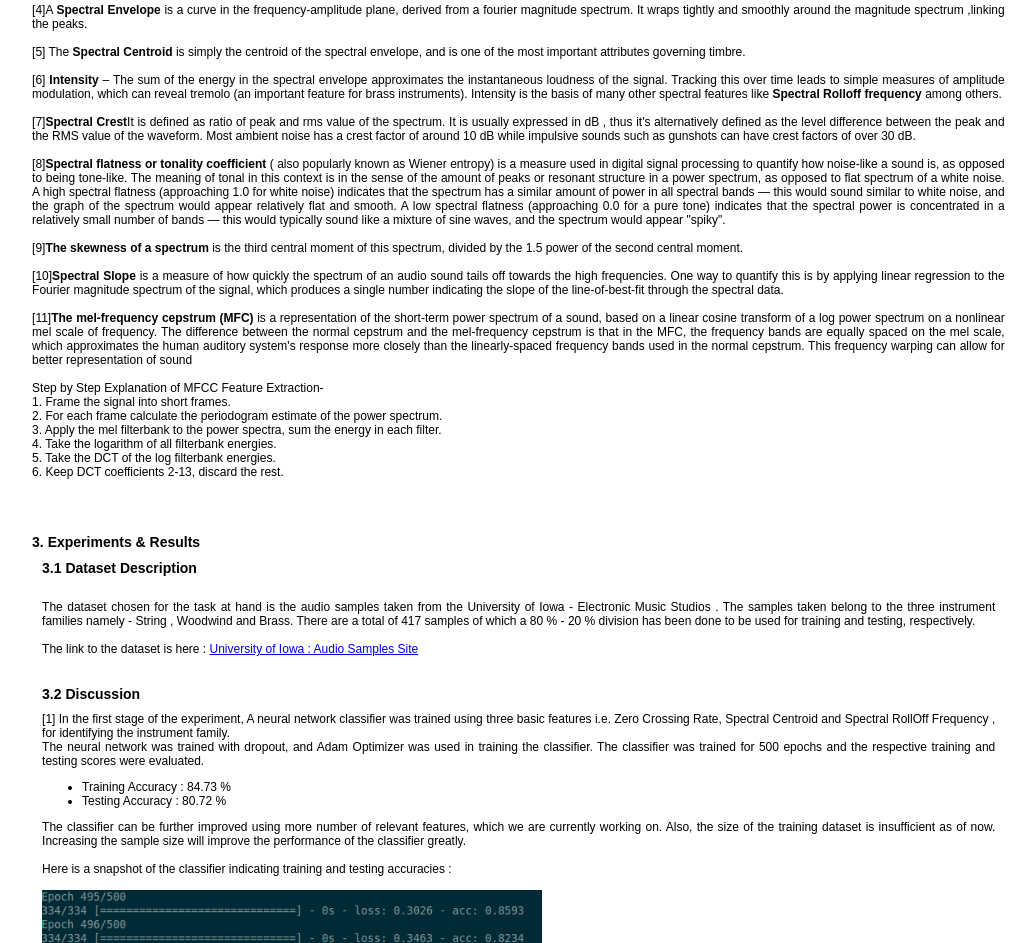
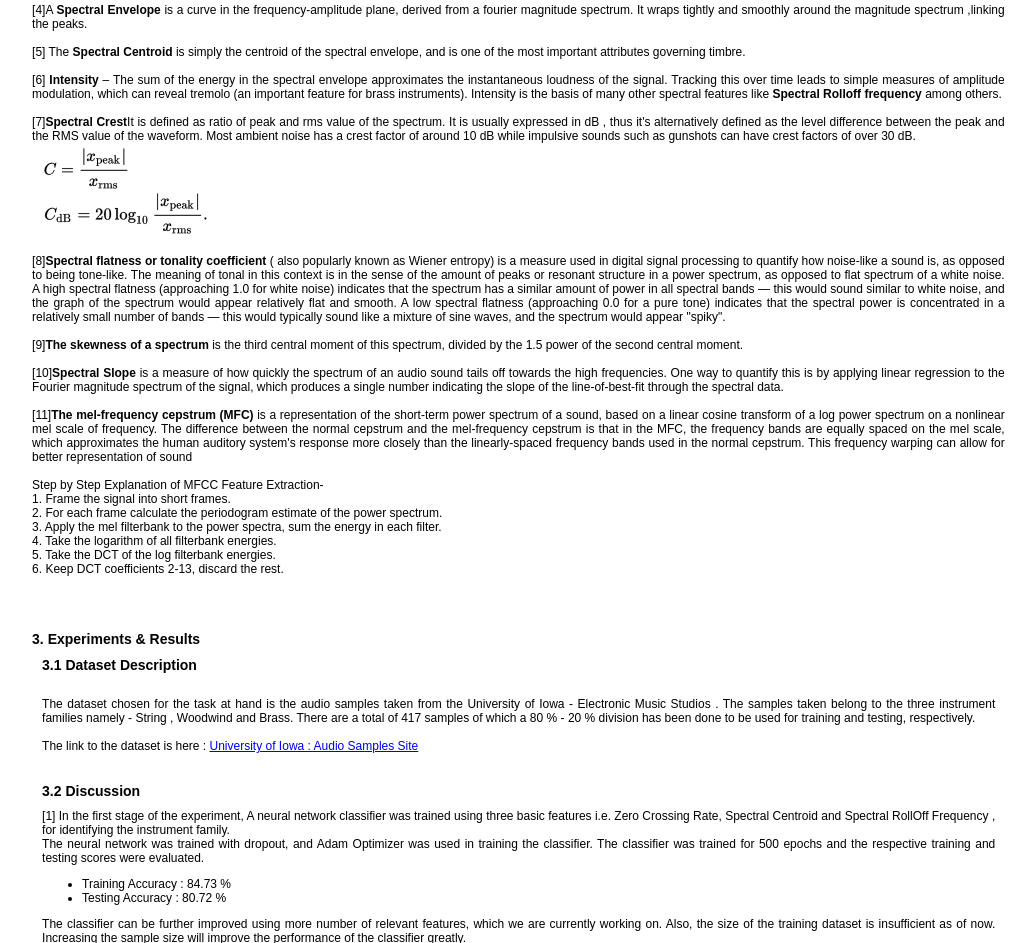
Before and after one commit to k-priyadarshi/DSP-Project, a plain HTML site: page index.html in a window 1280 px wide. Shown: the part 1815-2758 px from the top of the page, without its empty margins (96-1132 px from the left). Drawn offline with Linux system fonts and the light colour scheme.

Commit message:
Update index.html

```diff
--- a/index.html
+++ b/index.html
@@ -161,6 +161,7 @@ Thus to achieve the goal of detecting the instrument bein played in a given soun
 					<br>[6] <b>Intensity</b> – The sum of the energy in the spectral envelope approximates the instantaneous loudness of the signal. Tracking this over time leads to simple measures of amplitude modulation, which can reveal tremolo (an important feature for brass instruments). Intensity is the basis of many other spectral
 					features like <b>Spectral Rolloff frequency</b> among others.<br>
 					<br>[7]<b>Spectral Crest</b>It is defined as ratio of peak and rms value of the spectrum. It is usually expressed in dB , thus it's alternatively defined as the level difference between the peak and the RMS value of the waveform. Most ambient noise has a crest factor of around 10 dB while impulsive sounds such as gunshots can have crest factors of over 30 dB.<br>
+					<img src="crestformula.png" alt="This text displays when the image is umavailable"/>
 					<br>[8]<b>Spectral flatness or tonality coefficient </b>( also popularly known as Wiener entropy) is a measure used in digital signal processing to quantify how noise-like a sound is, as opposed to being tone-like. The meaning of tonal in this context is in the sense of the amount of peaks or resonant structure in a power spectrum, as opposed to flat spectrum of a white noise. A high spectral flatness (approaching 1.0 for white noise) indicates that the spectrum has a similar amount of power in all spectral bands — this would sound similar to white noise, and the graph of the spectrum would appear relatively flat and smooth. A low spectral flatness (approaching 0.0 for a pure tone) indicates that the spectral power is concentrated in a relatively small number of bands — this would typically sound like a mixture of sine waves, and the spectrum would appear "spiky".</br>
 					<br>[9]<b>The skewness of a spectrum</b> is the third central moment of this spectrum, divided by the 1.5 power of the second central moment.</br>
 					<br>[10]<b>Spectral Slope</b> is a measure of how quickly the spectrum of an audio sound tails off towards the high frequencies. One way to quantify this is by applying linear regression to the Fourier magnitude spectrum of the signal, which produces a single number indicating the slope of the line-of-best-fit through the spectral data.</br>
```
